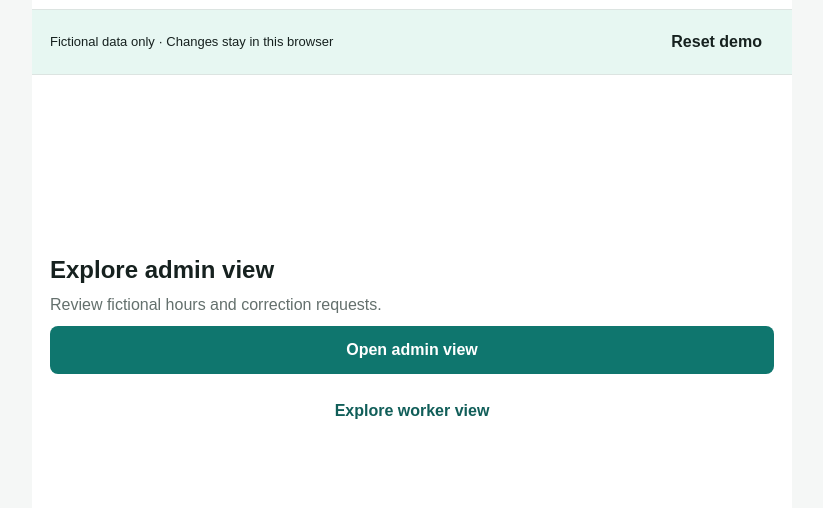
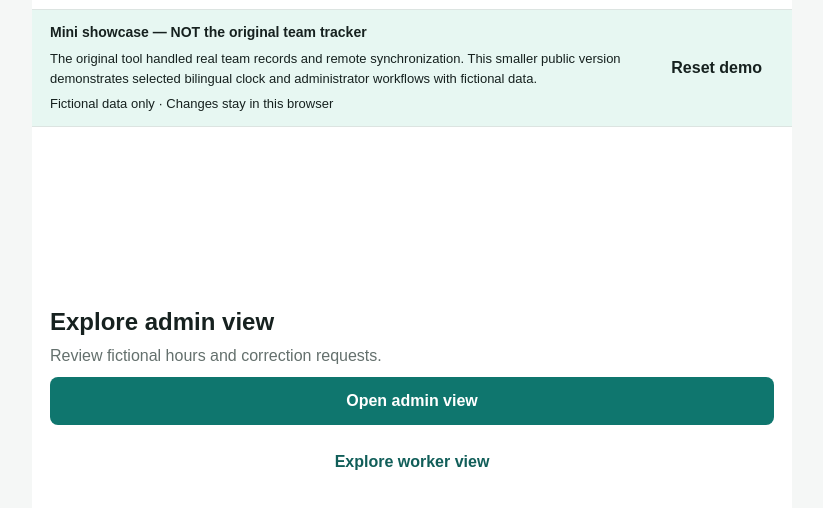
Before and after one commit to cameronjohnboyle2-hub/time-tracker-showcase, a website with bundled scripts: page public/admin.html in a window 1280 px wide. Shown: the part 74-582 px from the top of the page, without its empty margins (228-1051 px from the left). Built offline with nearby package versions, Linux system fonts and the light colour scheme.

Commit message:
Show the mini-showcase boundary in the admin view

```diff
--- a/public/admin.html
+++ b/public/admin.html
@@ -25,7 +25,11 @@
       </header>
 
       <aside class="demo-banner" aria-label="Demo information">
-        <p data-i18n="demoNotice">Fictional data only · Changes stay in this browser</p>
+        <div class="demo-copy">
+          <p class="demo-scope-title" data-i18n="demoScopeTitle">Mini showcase — NOT the original team tracker</p>
+          <p data-i18n="demoScopeDetail">The original tool handled real team records and remote synchronization. This smaller public version demonstrates selected bilingual clock and administrator workflows with fictional data.</p>
+          <p data-i18n="demoNotice">Fictional data only · Changes stay in this browser</p>
+        </div>
         <button id="resetDemo" type="button" class="ghost" data-i18n="resetDemo">Reset demo</button>
       </aside>
       <main>
```
